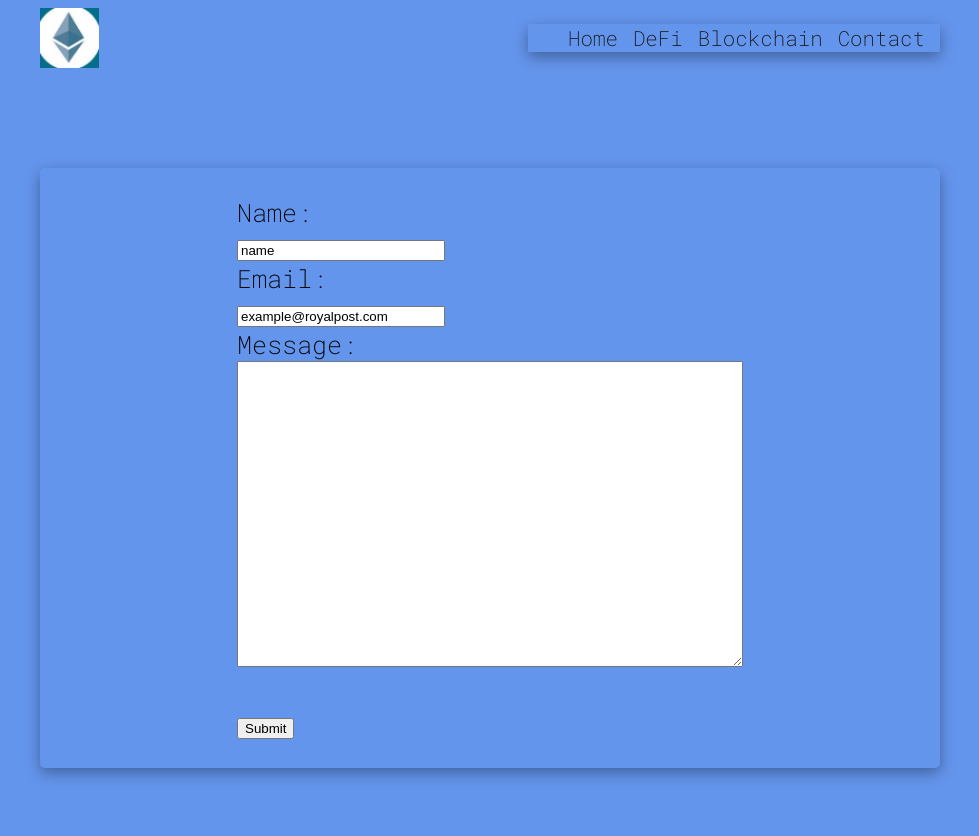
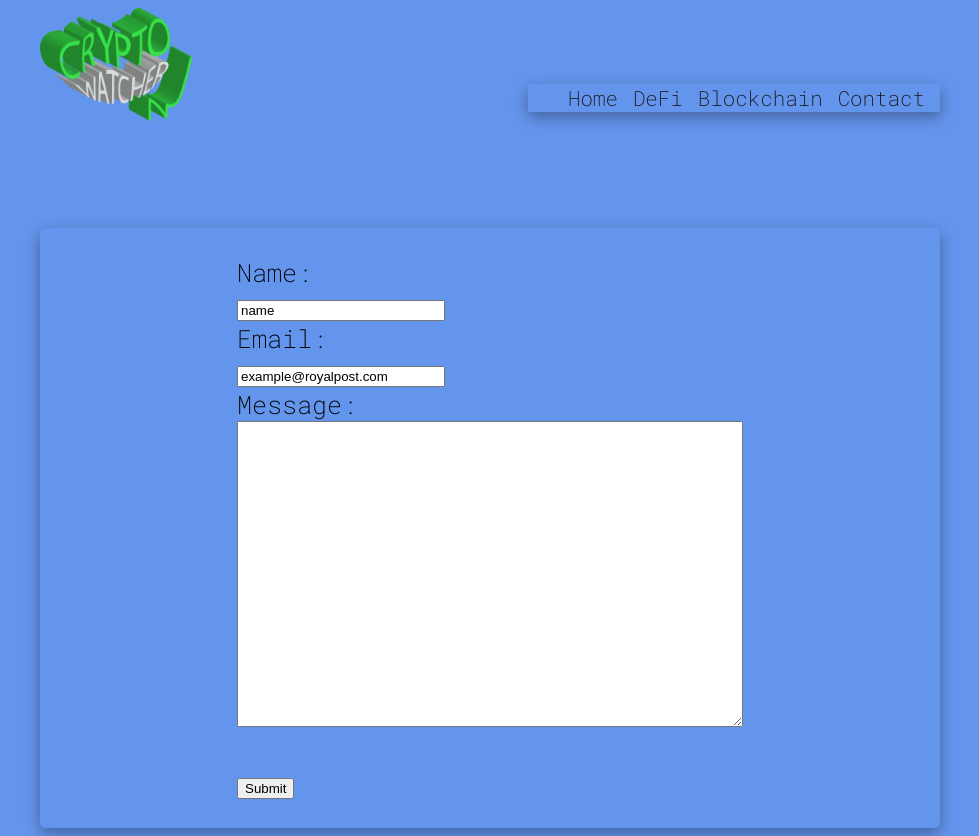
Before and after one commit to vitaliiptp/BlockchainWebpage, a plain HTML site: page contact.html in a window 1280 px wide. Shown: the whole page, without its empty margins (150-1129 px from the left). Before the commit the page ends 800 px from the top, so only its background shows below. Drawn offline with Linux system fonts and the light colour scheme.

Commit message:
changed the logo, you can see it only in contact

```diff
--- a/contact.html
+++ b/contact.html
@@ -15,7 +15,7 @@
         <header>
             <div id="titre_principal">
                 <div id="logo">
-                    <img src="src/ethlogo.png" alt="img" />
+                    <img src="src/logo.png" alt="img" />
 
                 </div>
 
--- a/src/styles.css
+++ b/src/styles.css
@@ -28,15 +28,17 @@ header
 
 #logo
 {
+
     display: flex;
     flex-direction: row;
     align-items: baseline;
 }
 
+
 #logo img
 {
-    width: 59px;
-    height: 60px;
+
+    height: 120px;
 }
 
 header h1
```
Also changed, not shown: src/logo.png (added).
